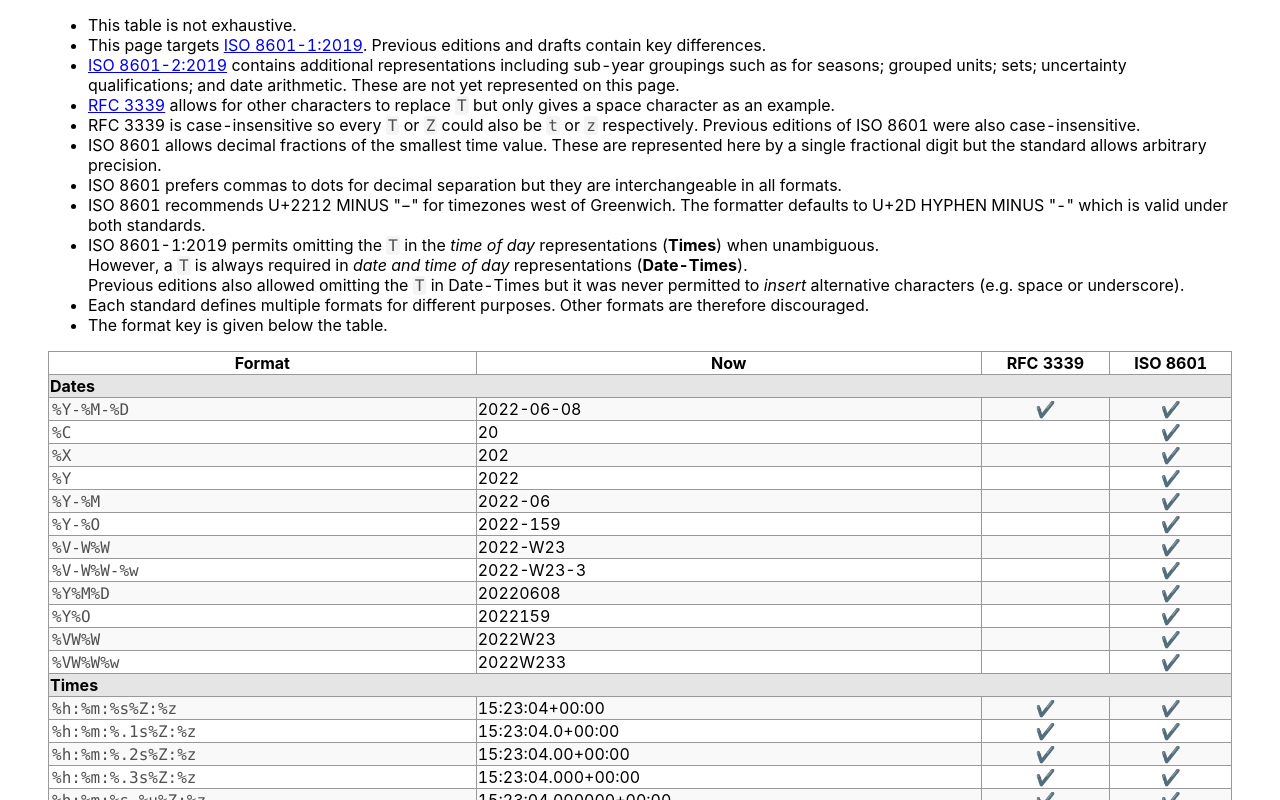
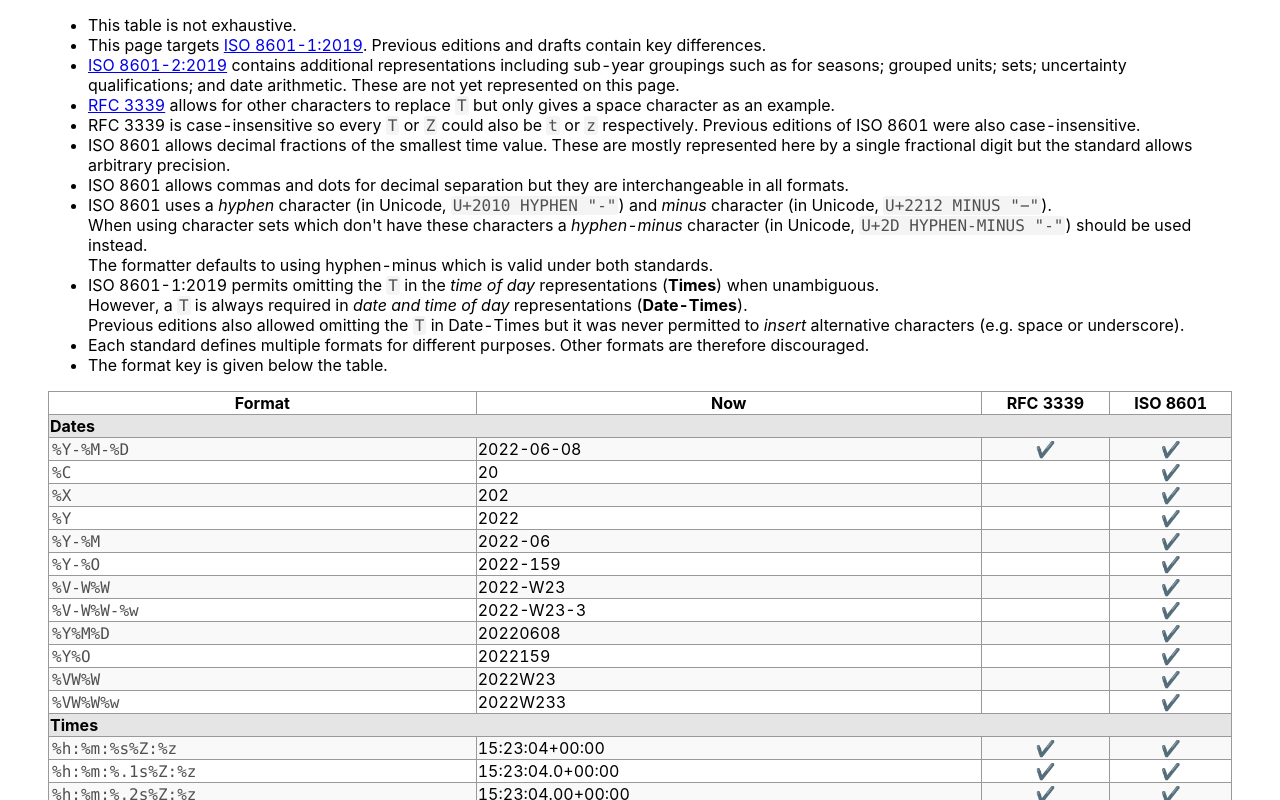
Before and after one commit to IJMacD/rfc3339-iso8601, a React (Create React App) app: page / in a window 1280 px wide. Shown: the part 1020-1820 px from the top of the page. Built offline with nearby package versions, Linux system fonts and the light colour scheme.

Commit message:
Character clarifications
Add citations in source

```diff
--- a/src/App.js
+++ b/src/App.js
@@ -77,9 +77,17 @@ function App ({ initialDate = null, initalShowISO = true, initalShowRFC = true,
         <li><a href="https://www.iso.org/obp/ui#iso:std:iso:8601:-2:ed-1:v1:en">ISO 8601-2:2019</a> contains additional representations including sub-year groupings such as for seasons; grouped units; sets; uncertainty qualifications; and date arithmetic. These are not yet represented on this page.</li>
         <li><a href="https://datatracker.ietf.org/doc/html/rfc3339">RFC 3339</a> allows for other characters to replace <code>T</code> but only gives a space character as an example.</li>
         <li>RFC 3339 is case-insensitive so every <code>T</code> or <code>Z</code> could also be <code>t</code> or <code>z</code> respectively. Previous editions of ISO 8601 were also case-insensitive.</li>
-        <li>ISO 8601 allows decimal fractions of the smallest time value. These are represented here by a single fractional digit but the standard allows arbitrary precision.</li>
-        <li>ISO 8601 prefers commas to dots for decimal separation but they are interchangeable in all formats.</li>
-        <li>ISO 8601 recommends U+2212 MINUS "−" for timezones west of Greenwich. The formatter defaults to U+2D HYPHEN MINUS "-" which is valid under both standards.</li>
+        {/* ISO 8601-1:2019 § 5.3.1.4 */}
+        <li>ISO 8601 allows decimal fractions of the smallest time value. These are mostly represented here by a single fractional digit but the standard allows arbitrary precision.</li>
+        {/* ISO 8601-1:2019 § 3.2.6 */}
+        <li>ISO 8601 allows commas and dots for decimal separation but they are interchangeable in all formats.</li>
+        {/* ISO 8601-1:2019 § 3.2.1 */}
+        <li>
+          ISO 8601 uses a <em>hyphen</em> character (in Unicode, <code>U+2010 HYPHEN "‐"</code>) and <em>minus</em> character (in Unicode, <code>U+2212 MINUS "−"</code>).<br/>
+          When using character sets which don't have these characters a <em>hyphen-minus</em> character (in Unicode, <code>U+2D HYPHEN-MINUS "-"</code>) should be used instead.<br/>
+          The formatter defaults to using hyphen-minus which is valid under both standards.
+        </li>
+        {/* ISO 8601-1:2019 § 5.3.5 */}
         <li>
           ISO 8601-1:2019 permits omitting the <code>T</code> in the <em>time of day</em> representations (<b>Times</b>) when unambiguous.<br/>However, a <code>T</code> is always required in <em>date and time of day</em> representations (<b>Date-Times</b>).<br/>
           Previous editions also allowed omitting the <code>T</code> in Date-Times but it was never permitted to <em>insert</em> alternative characters (e.g. space or underscore).
--- a/src/formats/iso.js
+++ b/src/formats/iso.js
@@ -65,6 +65,8 @@ const full_date = [
 export const dateTime = [
     ...crossJoin(full_date, timezone_time).map(([d, t]) => `${d}T${t}`),
     ...crossJoin(full_date, timezone_time).map(([d, t]) => `${d}T${t}`.replace(/[-:]/g, "")),
+    // Sample using U+2010
+    "%Y‐%M‐%DT%h:%m:%sZ",
     // Sample of positive timezone
     "%Y-%M-%DT%h:%m:%s+08",
     "%Y-%M-%DT%h:%m:%s+08:45",
```
